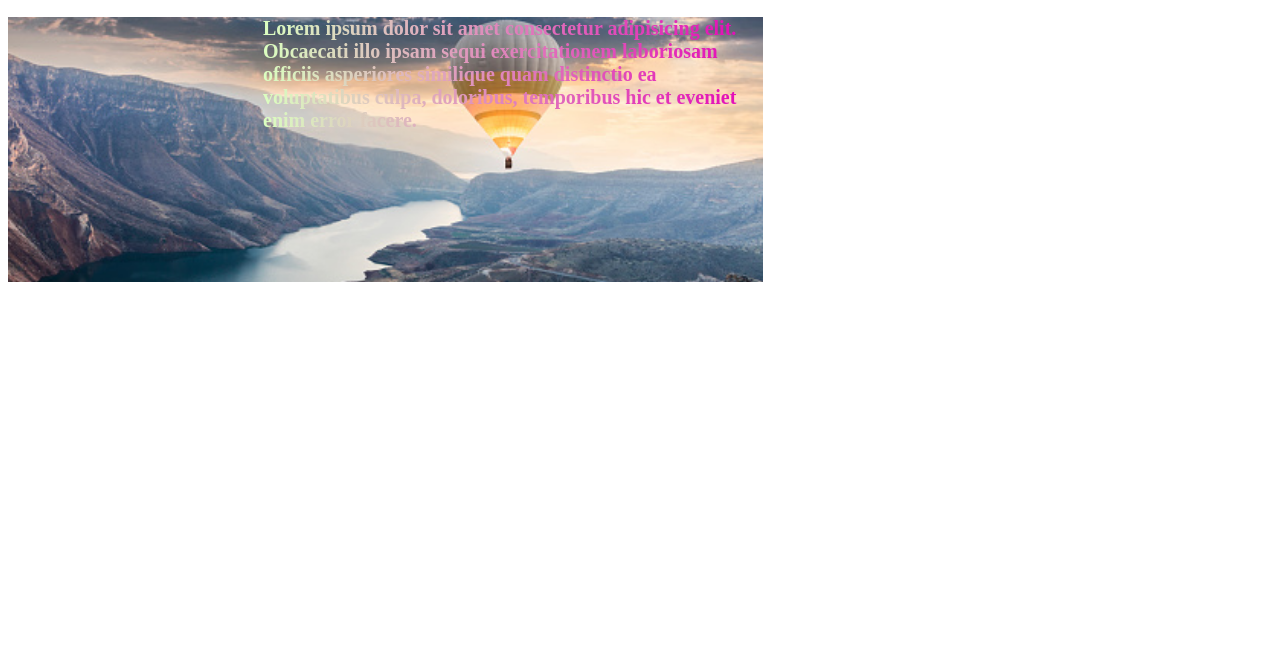
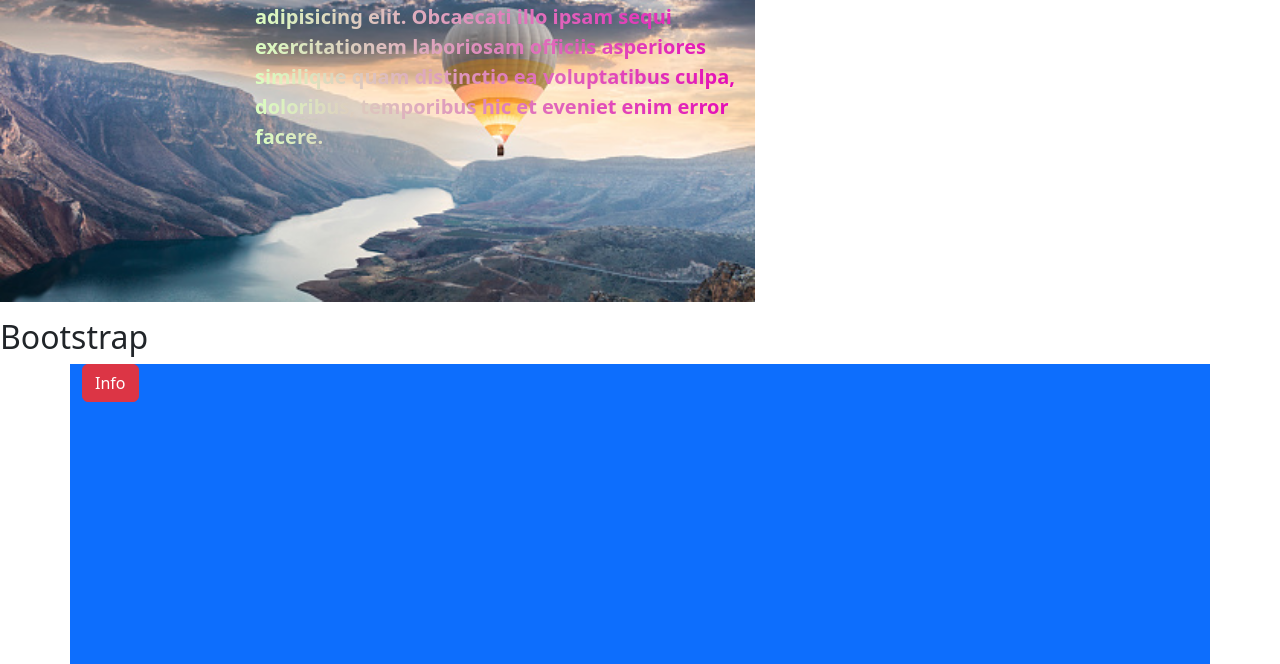
Before and after one commit to LindaGiorgadze/lesson_13, a plain HTML site: page index.html in a window 1280 px wide. Shown: the part 469-1133 px from the top of the page. Before the commit the page ends 800 px from the top, so only its background shows below. Drawn offline with nearby package versions, Linux system fonts and the light colour scheme.

Commit message:
Added Bootstrap

```diff
--- a/index.html
+++ b/index.html
@@ -5,6 +5,7 @@
     <meta charset="UTF-8">
     <meta http-equiv="X-UA-Compatible" content="IE=edge">
     <meta name="viewport" content="width=device-width, initial-scale=1.0">
+    <link href="https://cdn.jsdelivr.net/npm/bootstrap@5.2.0-beta1/dist/css/bootstrap.min.css" rel="stylesheet" integrity="sha384-0evHe/X+R7YkIZDRvuzKMRqM+OrBnVFBL6DOitfPri4tjfHxaWutUpFmBp4vmVor" crossorigin="anonymous">
     <link rel="stylesheet" href="./style.css">
     <title>ლექცია 13</title>
 </head>
@@ -31,6 +32,13 @@
             </p>
         </div>
     </section>
+    <section>
+        <h2>Bootstrap</h2>
+        <div class="BSdiv container bg-primary">
+            <button type="button" class="btn btn-danger">Info</button>
+        </div>
+    </section>
+    <script src="https://cdn.jsdelivr.net/npm/@popperjs/core@2.11.5/dist/umd/popper.min.js" integrity="sha384-Xe+8cL9oJa6tN/veChSP7q+mnSPaj5Bcu9mPX5F5xIGE0DVittaqT5lorf0EI7Vk" crossorigin="anonymous"></script>
+    <script src="https://cdn.jsdelivr.net/npm/bootstrap@5.2.0-beta1/dist/js/bootstrap.min.js" integrity="sha384-kjU+l4N0Yf4ZOJErLsIcvOU2qSb74wXpOhqTvwVx3OElZRweTnQ6d31fXEoRD1Jy" crossorigin="anonymous"></script>
 </body>
-
 </html>
--- a/style.css
+++ b/style.css
@@ -29,3 +29,8 @@
     -webkit-background-clip: text;
     color: transparent;
 }
+
+.BSdiv {
+    height: 300px;
+    background-color: bisque;
+}
```
